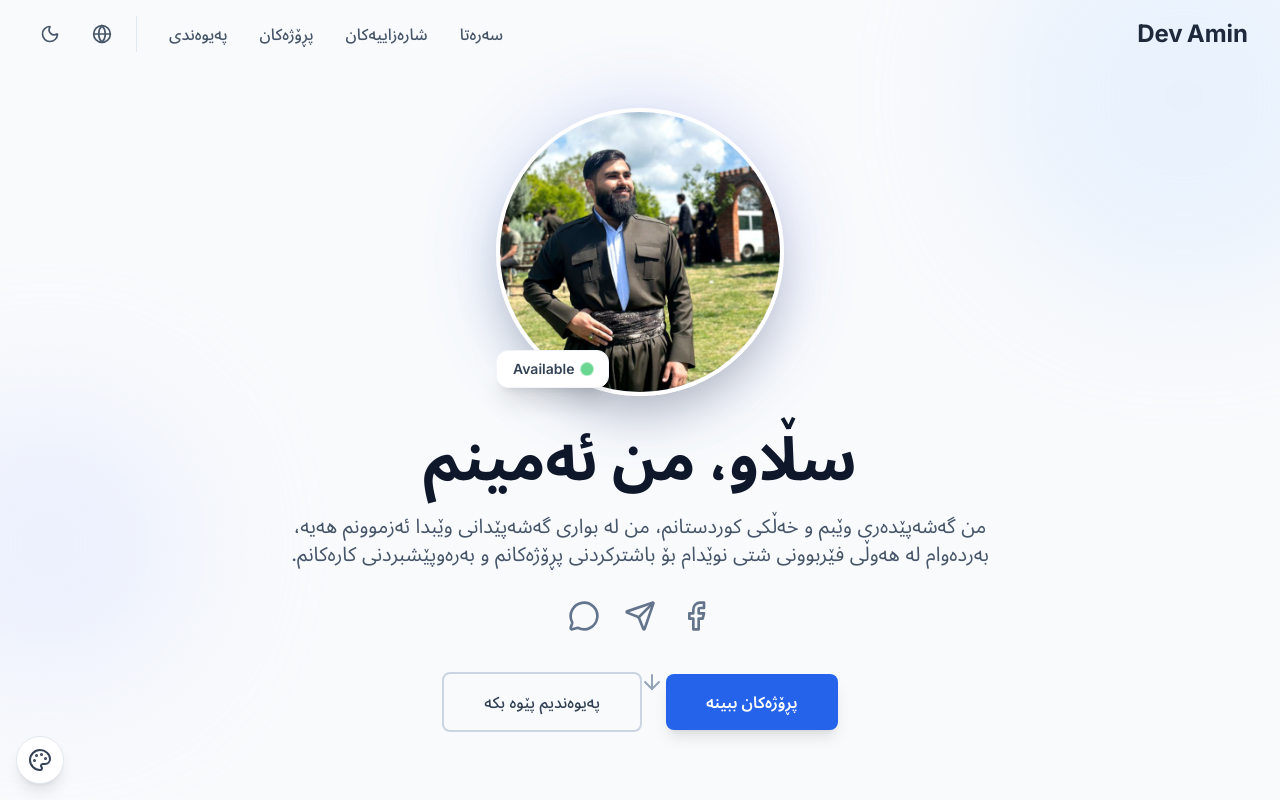
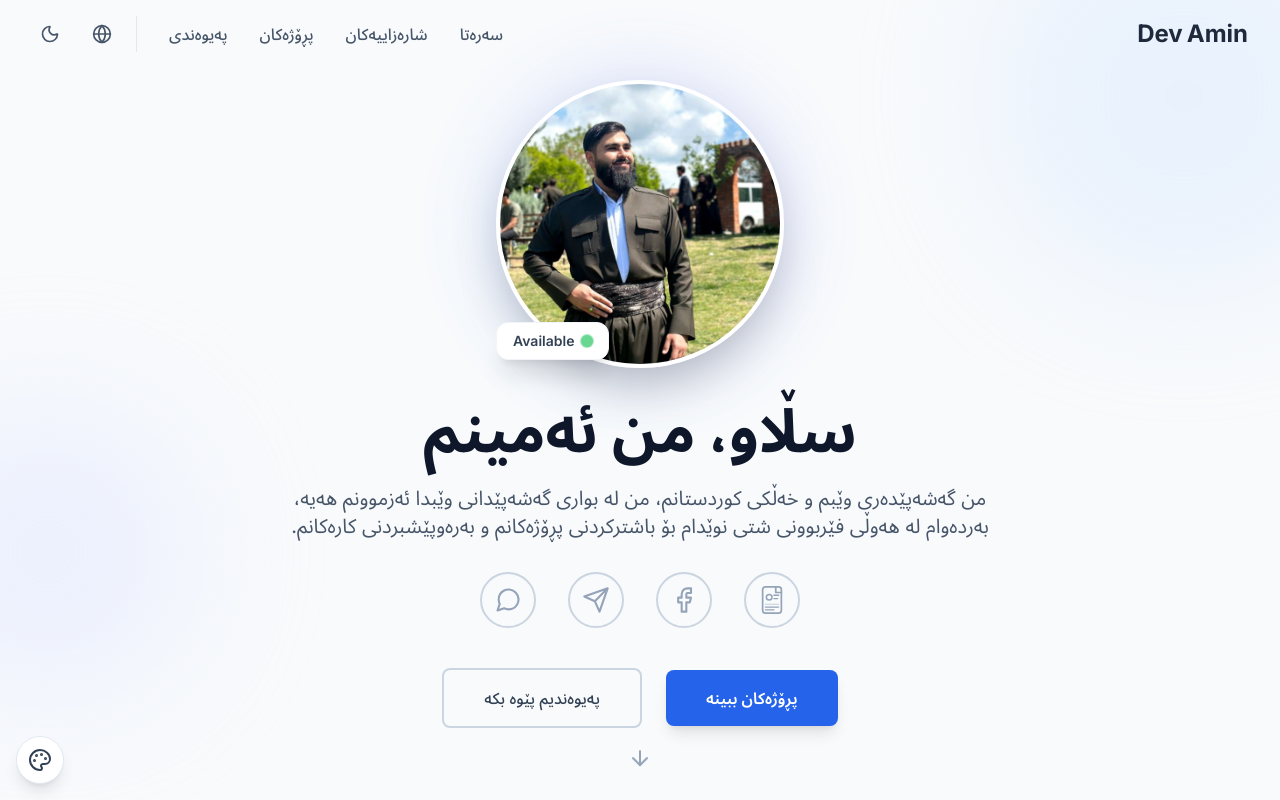
Before and after one commit to AminKurdish/amin-portfolio, a React (Vite) app: page / in a window 1280 px wide. Shown: the top 800 px of the page. Built offline with nearby package versions, Linux system fonts and the light colour scheme.

Commit message:
change icon design

```diff
--- a/components/Hero.tsx
+++ b/components/Hero.tsx
@@ -1,6 +1,6 @@
 import React from 'react';
 import { TranslationContent } from '../types';
-import { ArrowDown, Facebook, Send, MessageCircle, ArrowRight } from 'lucide-react';
+import { ArrowDown } from 'lucide-react';
 import { motion } from 'framer-motion';
 
 interface HeroProps {
@@ -16,8 +16,84 @@ const Hero: React.FC<HeroProps> = ({ t }) => {
     }
   };
 
+  const socialLinks = [
+    {
+      href: '/pdf/AminEbrahim.pdf',
+      label: 'CV',
+      hoverColor: '#1e3a8a',
+      icon: (
+        <svg xmlns="http://www.w3.org/2000/svg" width="30" height="30" viewBox="0 0 32 32" fill="none" className="cv-icon">
+          <rect x="6" y="2" width="20" height="28" rx="3" strokeWidth="1.8" strokeLinecap="round" strokeLinejoin="round"/>
+          <path d="M20 2 L20 8 L26 8" strokeWidth="1.8" strokeLinecap="round" strokeLinejoin="round"/>
+          <circle cx="13" cy="13" r="3" strokeWidth="1.6"/>
+          <line x1="18" y1="11" x2="23" y2="11" strokeWidth="1.6" strokeLinecap="round"/>
+          <line x1="18" y1="14.5" x2="22" y2="14.5" strokeWidth="1.4" strokeLinecap="round"/>
+          <line x1="9" y1="20.5" x2="23" y2="20.5" strokeWidth="1.2" strokeLinecap="round" opacity="0.5"/>
+          <line x1="9" y1="23.5" x2="23" y2="23.5" strokeWidth="1.4" strokeLinecap="round"/>
+          <line x1="9" y1="26.5" x2="18" y2="26.5" strokeWidth="1.4" strokeLinecap="round"/>
+        </svg>
+      ),
+    },
+    {
+      href: 'https://www.facebook.com/share/16us14JKgR/',
+      label: 'Facebook',
+      hoverColor: '#3b82f6',
+      icon: (
+        <svg xmlns="http://www.w3.org/2000/svg" width="28" height="28" viewBox="0 0 24 24" fill="none" className="cv-icon">
+          <path d="M18 2h-3a5 5 0 0 0-5 5v3H7v4h3v8h4v-8h3l1-4h-4V7a1 1 0 0 1 1-1h3z" strokeWidth="1.8" strokeLinecap="round" strokeLinejoin="round"/>
+        </svg>
+      ),
+    },
+    {
+      href: 'https://t.me/D4RK_IT?text=Hello%20from%20my%20website',
+      label: 'Telegram',
+      hoverColor: '#38bdf8',
+      icon: (
+        <svg xmlns="http://www.w3.org/2000/svg" width="28" height="28" viewBox="0 0 24 24" fill="none" className="cv-icon">
+          <path d="M22 2L11 13M22 2L15 22l-4-9-9-4 20-7z" strokeWidth="1.8" strokeLinecap="round" strokeLinejoin="round"/>
+        </svg>
+      ),
+    },
+    {
+      href: 'https://wa.me/9647826052788?text=Hello%20from%20my%20website',
+      label: 'WhatsApp',
+      hoverColor: '#22c55e',
+      icon: (
+        <svg xmlns="http://www.w3.org/2000/svg" width="28" height="28" viewBox="0 0 24 24" fill="none" className="cv-icon">
+          <path d="M21 11.5a8.38 8.38 0 0 1-.9 3.8 8.5 8.5 0 0 1-7.6 4.7 8.38 8.38 0 0 1-3.8-.9L3 21l1.9-5.7a8.38 8.38 0 0 1-.9-3.8 8.5 8.5 0 0 1 4.7-7.6 8.38 8.38 0 0 1 3.8-.9h.5a8.48 8.48 0 0 1 8 8v.5z" strokeWidth="1.8" strokeLinecap="round" strokeLinejoin="round"/>
+        </svg>
+      ),
+    },
+  ];
+
   return (
     <section id="home" className="min-h-screen flex items-center relative overflow-hidden bg-slate-50 dark:bg-slate-900 pt-20 pb-10">
+      <style>{`
+        .cv-social-icon svg path,
+        .cv-social-icon svg circle,
+        .cv-social-icon svg line,
+        .cv-social-icon svg rect {
+          stroke: #94a3b8;
+          transition: stroke 0.3s;
+        }
+        .group:hover .cv-social-icon {
+          background-color: var(--hover-bg) !important;
+        }
+        .group:hover .cv-social-icon svg path,
+        .group:hover .cv-social-icon svg circle,
+        .group:hover .cv-social-icon svg line,
+        .group:hover .cv-social-icon svg rect {
+          stroke: white;
+        }
+        @media (prefers-color-scheme: dark) {
+          .cv-social-icon svg path,
+          .cv-social-icon svg circle,
+          .cv-social-icon svg line,
+          .cv-social-icon svg rect {
+            stroke: #64748b;
+          }
+        }
+      `}</style>
       {/* Background decoration */}
       <div className="absolute inset-0 overflow-hidden pointer-events-none">
         <div className="absolute -top-24 -right-24 w-96 h-96 rounded-full bg-primary-100 dark:bg-primary-900/20 blur-3xl opacity-50"></div>
@@ -41,7 +117,6 @@ const Hero: React.FC<HeroProps> = ({ t }) => {
                   alt="Me"
                   className="rounded-full w-full h-full object-cover border-4 border-white dark:border-slate-800 shadow-2xl relative z-10"
                 />
-
                 {/* Floating Badge */}
                 <div className="absolute bottom-2 right-0 rtl:right-auto rtl:left-0 bg-white dark:bg-slate-800 px-4 py-2 rounded-xl shadow-xl z-20 flex items-center gap-2 border border-slate-100 dark:border-slate-700">
                   <div className="w-2.5 h-2.5 bg-green-500 rounded-full animate-ping"></div>
@@ -65,18 +140,30 @@ const Hero: React.FC<HeroProps> = ({ t }) => {
               {t.hero.description}
             </p>
 
-            {/* Social Icons */}
-            <div className="flex items-center justify-center gap-6 mb-10">
-              <a href="https://www.facebook.com/share/16us14JKgR/" target="_blank" className="text-slate-500 hover:text-blue-600 transition-colors transform hover:scale-110" title="Facebook">
-                <Facebook className="w-8 h-8" />
+            {/* Social Icons - All with hover animation */}
+            <div className="flex items-center justify-center gap-8 mb-10">
+              {socialLinks.map(({ href, label, hoverColor, icon }) => (
+                <a
+                  key={label}
+                  href={href}
+                  target="_blank"
+                  rel="noopener noreferrer"
+                  className="overflow-x-visible relative w-14 h-14 overflow-y-clip group text-center block"
+                  title={label}
+                >
+                  {/* Icon Circle */}
+                  <div
+                    className="flex justify-center items-center w-14 h-14 rounded-full border-2 border-slate-300 dark:border-slate-600 transition-all duration-300 absolute top-0 group-hover:scale-[.60] group-hover:origin-top group-hover:border-transparent cv-social-icon"
+                    style={{ '--hover-bg': hoverColor } as React.CSSProperties}
+                  >
+                    {icon}
+                  </div>
+                  {/* Label */}
+                  <div className="absolute font-bold -bottom-10 left-1/2 text-sm text-center whitespace-nowrap transition-all duration-300 transform -translate-x-1/2 group-hover:bottom-0 text-slate-700 dark:text-slate-200">
+                    {label}
+                  </div>
                 </a>
-              <a href="https://t.me/D4RK_IT?text=Hello%20from%20my%20website" target="_blank"  className="text-slate-500 hover:text-sky-500 transition-colors transform hover:scale-110" title="Telegram">
-                <Send className="w-8 h-8" />
-              </a>
-              <a href="https://wa.me/9647826052788?text=Hello%20from%20my%20website"
-              target="_blank" className="text-slate-500 hover:text-green-500 transition-colors transform hover:scale-110" title="WhatsApp">
-                <MessageCircle className="w-8 h-8" />
-              </a>
+              ))}
             </div>
 
             {/* Buttons */}
@@ -88,9 +175,6 @@ const Hero: React.FC<HeroProps> = ({ t }) => {
               >
                 {t.hero.ctaPrimary}
               </a>
-
-              {/* Decorative Arrow positioned lower */}
-
               <a
                 href="#contact"
                 onClick={(e) => scrollToSection(e, 'contact')}
@@ -99,11 +183,9 @@ const Hero: React.FC<HeroProps> = ({ t }) => {
                 {t.hero.ctaSecondary}
               </a>
             </div>
-          </motion.div>
 
-        </div>
-
-        <div className="absolute bottom-8 left-1/2 transform -translate-x-1/2 animate-bounce hidden md:block">
+            {/* Arrow Down - below buttons */}
+            <div className="flex justify-center mt-6 animate-bounce">
               <a
                 href="#skills"
                 onClick={(e) => scrollToSection(e, 'skills')}
@@ -112,6 +194,11 @@ const Hero: React.FC<HeroProps> = ({ t }) => {
                 <ArrowDown className="w-6 h-6" />
               </a>
             </div>
+          </motion.div>
+
+        </div>
+
+
       </div>
     </section>
   );
```
Also changed, not shown: 1 other file (tests, documents, lock files or other folders). Lines whose indentation alone changed are shown as unchanged.
